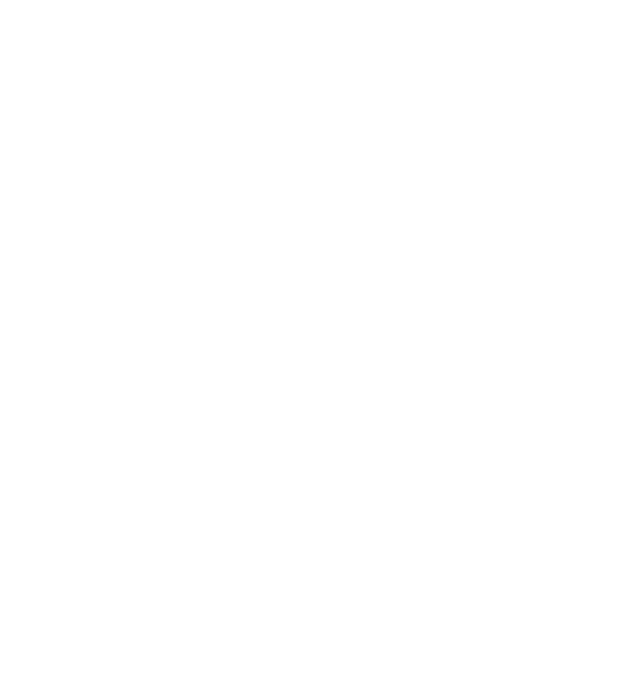
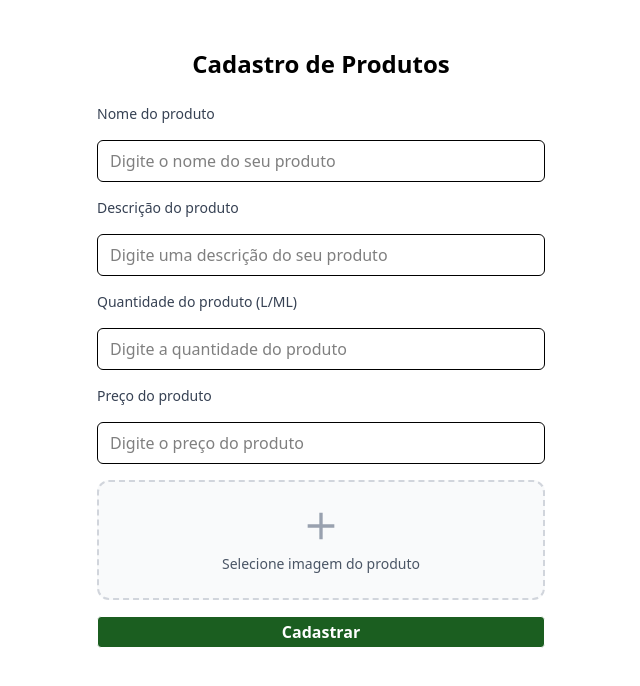
Before and after one commit to MoisesHsilva1/e-comerce-drinks-front, a React (Vite) app: page /cadastroProduto in a window 1280 px wide. Before the commit this address had no page. Shown: the top 686 px of the page, without its empty margins (319-959 px from the left). Built offline with nearby package versions, Linux system fonts and the light colour scheme.

Commit message:
feat: update register product, registerUser, Login

```diff
--- a/src/components/UI/atoms/inputs/Input.jsx
+++ b/src/components/UI/atoms/inputs/Input.jsx
@@ -4,15 +4,22 @@
   placeholder = "",
   className = "",
   id,
+  value,
+  onChange,
+  htmlFor,
+  name,
 }) => {
   return (
     <>
-      <label htmlFor={id} className="text-sm font-medium text-gray-700">
+      <label htmlFor={htmlFor} className="text-sm font-medium text-gray-700">
         {label}
       </label>
 
       <input
         id={id}
+        value={value}
+        onChange={onChange}
+        name={name}
         type={type}
         placeholder={placeholder}
         className={`px-3 py-2 border rounded-md focus:outline-none focus:ring-2 focus:ring-blue-500 ${className}`}
--- /dev/null
+++ b/src/components/UI/atoms/inputs/InputImage.jsx
@@ -0,0 +1,62 @@
+import { useState, useEffect } from "react";
+
+const InputImage = ({
+  value,
+  onChange,
+  name,
+  label = "Selecione imagem do produto",
+  accept = "image/*",
+}) => {
+  const [preview, setPreview] = useState(null);
+
+  useEffect(() => {
+    if (!value) {
+      setPreview(null);
+      return;
+    }
+
+    const reader = new FileReader();
+    reader.onloadend = () => setPreview(reader.result);
+    reader.readAsDataURL(value);
+  }, [value]);
+
+  const handleFileChange = (e) => {
+    const file = e.target.files?.[0];
+    onChange?.(file || null);
+  };
+
+  return (
+    <div className="flex flex-col gap-4">
+      <label className="flex flex-col items-center justify-center border-2 border-dashed border-gray-300 rounded-xl p-6 text-center cursor-pointer bg-gray-50 hover:bg-gray-100 transition">
+        <input
+          type="file"
+          accept={accept}
+          onChange={handleFileChange}
+          name={name}
+          className="hidden"
+        />
+        <svg
+          xmlns="http://www.w3.org/2000/svg"
+          className="w-10 h-10 text-gray-400 mb-2"
+          fill="none"
+          viewBox="0 0 24 24"
+          stroke="currentColor"
+          strokeWidth={2}
+        >
+          <path d="M12 4v16m8-8H4" />
+        </svg>
+        <span className="text-gray-600 text-sm">{label}</span>
+      </label>
+
+      {preview && (
+        <img
+          src={preview}
+          alt="Preview"
+          className="w-full max-h-64 object-cover rounded-xl shadow"
+        />
+      )}
+    </div>
+  );
+};
+
+export default InputImage;
--- /dev/null
+++ b/src/components/pages/RegisterProductPage.jsx
@@ -0,0 +1,10 @@
+import RegisterProduct from "../templates/admin/RegisterProduct";
+
+function RegisterProductPage() {
+    return (
+        <>
+        <RegisterProduct/>
+        </>
+    )
+}
+export default RegisterProductPage;
--- /dev/null
+++ b/src/components/templates/admin/RegisterProduct.jsx
@@ -0,0 +1,72 @@
+import { use, useState } from "react";
+import Button from "../../UI/atoms/buttons/Button";
+import Input from "../../UI/atoms/inputs/Input";
+import InputImage from "../../UI/atoms/inputs/InputImage";
+
+function RegisterProduct() {
+  const [image, setImage] = useState(null);
+
+  const inputsRegisterProduct = {
+    name: "",
+    description: "",
+    qtd: "",
+    price: "",
+    image: image,
+  };
+
+  const [inputValues, setInputsValue] = useState(inputsRegisterProduct);
+
+  const handleChangeInputs = (e) => {
+    setInputsValue({ ...inputValues, [e.target.name]: e.event.value });
+  };
+
+  console.log(inputValues)
+
+  return (
+    <main className="p-4">
+      <section className="flex flex-col items-center min-h-screen py-8">
+        <h1 className="text-2xl font-bold mb-6 text-center">
+          Cadastro de Produtos
+        </h1>
+
+        <form className="w-full max-w-md flex flex-col gap-4">
+          <Input
+            name="name"
+            type="text"
+            label="Nome do produto"
+            value={inputValues.name}
+            onChange={handleChangeInputs}
+            placeholder="Digite o nome do seu produto"
+          />
+          <Input
+            type="text"
+            name="description"
+            label="Descrição do produto"
+            placeholder="Digite uma descrição do seu produto"
+            value={inputValues.description}
+            onChange={handleChangeInputs}
+          />
+          <Input
+            type="number"
+            name="qtd"
+            label="Quantidade do produto (L/ML)"
+            placeholder="Digite a quantidade do produto"
+            value={inputValues.qtd}
+          />
+          <Input
+            type="number"
+            name="price"
+            label="Preço do produto"
+            placeholder="Digite o preço do produto"
+            value={inputValues.price}
+            onChange={handleChangeInputs}
+          />
+          <InputImage name="image"  value={image} onChange={setImage} />
+          <Button children="Cadastrar" className="w-full" />
+        </form>
+      </section>
+    </main>
+  );
+}
+
+export default RegisterProduct;
--- a/src/components/templates/user/Login.jsx
+++ b/src/components/templates/user/Login.jsx
@@ -1,9 +1,21 @@
 import { useNavigate } from "react-router";
 import Button from "../../UI/atoms/buttons/Button";
 import Input from "../../UI/atoms/inputs/Input";
+import { use, useState } from "react";
 
 function Login() {
   const navigate = useNavigate();
+
+  const inputsLogin = {
+    email: "",
+    password: "",
+  };
+
+  const [inputsValue, setInputsValue] = useState(inputsLogin);
+
+  const handleChangeInputs = (e) => {
+    setInputsValue({ ...inputsValue, [e.target.name]: e.target.value });
+  };
 
   return (
     <>
@@ -13,8 +25,22 @@
             Login
           </h1>
           <form className="flex flex-col gap-4" action="">
-            <Input type="email" label="Email" placeholder="Digite seu e-mail" />
-            <Input type="number" label="Senha" placeholder="Digite sua senha" />
+            <Input
+              type="email"
+              name="email"
+              value={inputsValue.email}
+              onChange={handleChangeInputs}
+              label="Email"
+              placeholder="Digite seu e-mail"
+            />
+            <Input
+              type="password"
+              name="password"
+              onChange={handleChangeInputs}
+              value={inputsValue.password}
+              label="Senha"
+              placeholder="Digite sua senha"
+            />
             <Button children="Login" className="w-full h-10" />
           </form>
           <span className="flex flex-row gap-2 mt-6">
--- a/src/components/templates/user/Register.jsx
+++ b/src/components/templates/user/Register.jsx
@@ -1,9 +1,28 @@
 import { useNavigate } from "react-router";
 import Input from "../../UI/atoms/inputs/Input";
 import Button from "../../UI/atoms/buttons/Button";
+import { useState } from "react";
 
 function Register() {
   const navigate = useNavigate();
+
+  const inputsRegister = {
+    name: "",
+    email: "",
+    tel: "",
+    password: "",
+    confirmPassword: "",
+  };
+
+  const [inputsValue, setInputsValue] = useState(inputsRegister);
+
+  const handleInputsValue = (e) => {
+    setInputsValue({ ...inputsValue, [e.target.name]: e.target.value });
+  };
+
+  const handleSubmitRegisterUser = (event) => {
+    event.preventDefault();
+  };
 
   return (
     <main className="min-h-screen flex items-center justify-center bg-gray-100  px-4">
@@ -11,24 +30,51 @@
         <h1 className="font-bold text-2xl sm:text-3xl text-center mb-6">
           Cadastro
         </h1>
-        <form className="w-full flex flex-col gap-4">
+        <form
+          onSubmit={handleSubmitRegisterUser}
+          className="w-full flex flex-col gap-4"
+        >
           <Input
             type="text"
+            value={inputsValue.name}
             label="Nome"
+            name="name"
+            onChange={handleInputsValue}
             placeholder="Digite seu nome completo"
           />
-          <Input type="email" label="Email" placeholder="Digite seu e-mail" />
-          <Input type="tel" label="Telefone" placeholder="(00)00000-0000" />
-          <Input type="password" label="Senha" placeholder="Digite sua senha" />
+          <Input
+            type="email"
+            value={inputsValue.email}
+            label="Email"
+            name="email"
+            onChange={handleInputsValue}
+            placeholder="Digite seu e-mail"
+          />
+          <Input
+            type="number"
+            value={inputsValue.tel}
+            label="Telefone"
+            name="tel"
+            placeholder="(00)00000-0000"
+            onChange={handleInputsValue}
+          />
           <Input
             type="password"
+            value={inputsValue.password}
+            label="Senha"
+            name="password"
+            placeholder="Digite sua senha"
+            onChange={handleInputsValue}
+          />
+          <Input
+            type="password"
+            value={inputsValue.confirmPassword}
             label="Confirmar senha"
+            name="confirmPassword"
             placeholder="Digite sua senha novamente"
+            onChange={handleInputsValue}
           />
-          <Button
-            children="Cadastrar"
-            className="w-full h-10"
-          />
+          <Button children="Cadastrar" className="w-full h-10" />
         </form>
         <span className="flex flex-row gap-2 mt-6">
           <p>Já tem uma conta?</p>
--- a/src/routes/index.jsx
+++ b/src/routes/index.jsx
@@ -2,6 +2,7 @@
 import HomePage from "../components/pages/HomePage";
 import RegisterPage from "../components/pages/RegisterPage";
 import LoginPage from "../components/pages/LoginPage";
+import RegisterProductPage from "../components/pages/RegisterProductPage";
 
 function AppRoutes() {
   return (
@@ -9,6 +10,7 @@
       <Route path="/" element={<HomePage />}></Route>
       <Route path="/cadastro" element={<RegisterPage />}></Route>
       <Route path="/login" element={<LoginPage />}></Route>
+      <Route path="/cadastroProduto" element={<RegisterProductPage/>}></Route>
     </Routes>
   );
 }
```
